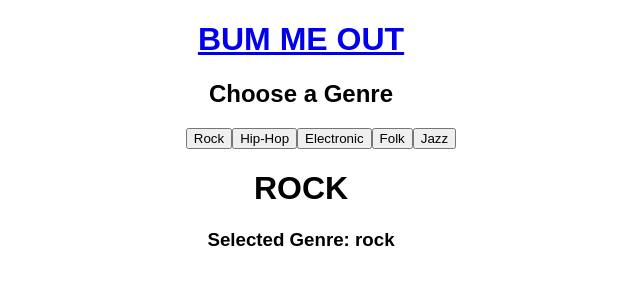
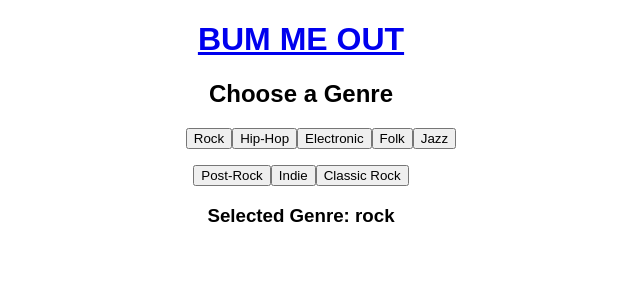
Before and after one commit to tchryssos/bum-me-out, a React (Create React App) app: page / in a window 1280 px wide. Both pictures are taken after a click on the button "Rock". Shown: the top 300 px of the page, without its empty margins (339-979 px from the left). Built offline with nearby package versions, Linux system fonts and the light colour scheme.

Commit message:
subgenre tray now displays 3 buttons pertaining to specific subgenres of the given genre

```diff
--- a/src/components/subgenres.js
+++ b/src/components/subgenres.js
@@ -12,15 +12,45 @@ class SubGenres extends React.Component{
   subgenreDisplay(){
     switch(this.props.genre){
       case 'rock':
-        return "ROCK"
+        return (
+          <div className="rock-subgenre-buttons">
+            <button>Post-Rock</button>
+            <button>Indie</button>
+            <button>Classic Rock</button>
+          </div>
+        )
       case 'jazz':
-        return "JAZZ"
+      return (
+        <div className="jazz-subgenre-buttons">
+          <button>Bossa Nova</button>
+          <button>Bebop</button>
+          <button>Cool Jazz</button>
+        </div>
+      )
       case 'hip-hop':
-        return "HIP-HOP"
+      return (
+        <div className="hip-hop-subgenre-buttons">
+          <button>Jazz Rap</button>
+          <button>Trip-Hop</button>
+          <button>Beats</button>
+        </div>
+      )
       case 'folk':
-        return "FOLK"
+      return (
+        <div className="folk-subgenre-buttons">
+          <button>Classic Folk</button>
+          <button>Indie</button>
+          <button>Acoustic</button>
+        </div>
+      )
       case 'electronic':
-        return "ELECTRONIC"
+      return (
+        <div className="electronic-subgenre-buttons">
+          <button>Ambient</button>
+          <button>Downtempo</button>
+          <button>Chillwave</button>
+        </div>
+      )
       default:
         break
     }
@@ -28,7 +58,9 @@ class SubGenres extends React.Component{
 
   render(){
     return(
-      <h1>{this.subgenreDisplay()}</h1>
+      <div className="subgenre-display">
+      {this.subgenreDisplay()}
+      </div>
     )
   }
 }
```
